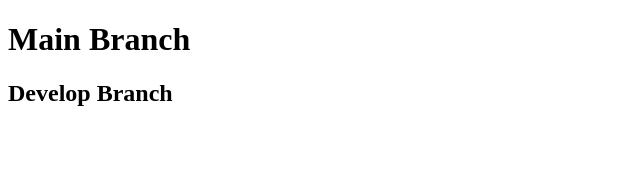
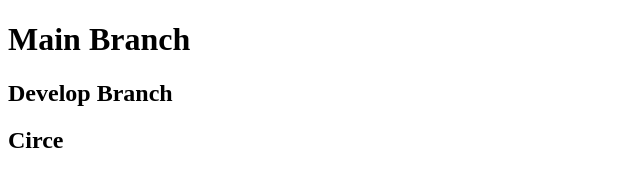
Before and after one commit to circerose-web/teamGit2, a plain HTML site: page index.html in a window 1280 px wide. Shown: the full height of the page, 0-640 px from the left. Drawn offline with Linux system fonts and the light colour scheme.

Commit message:
first commit

```diff
--- a/index.html
+++ b/index.html
@@ -8,6 +8,7 @@
 <body>
     <h1>Main Branch</h1>
     <h2>Develop Branch</h2>
+    <h2>Circe</h2>
 
 </body>
 </html>
```
